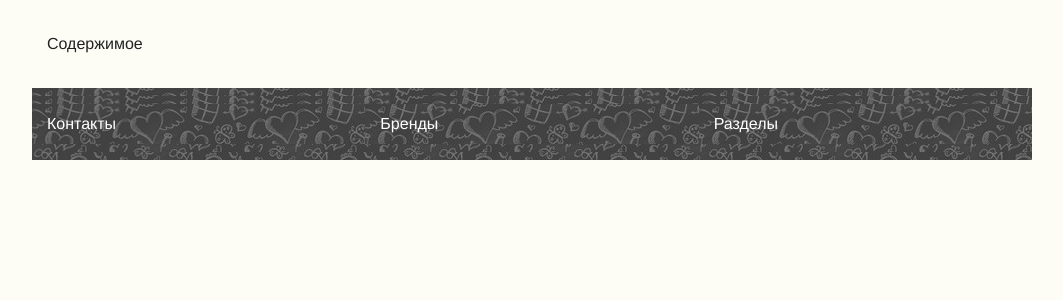
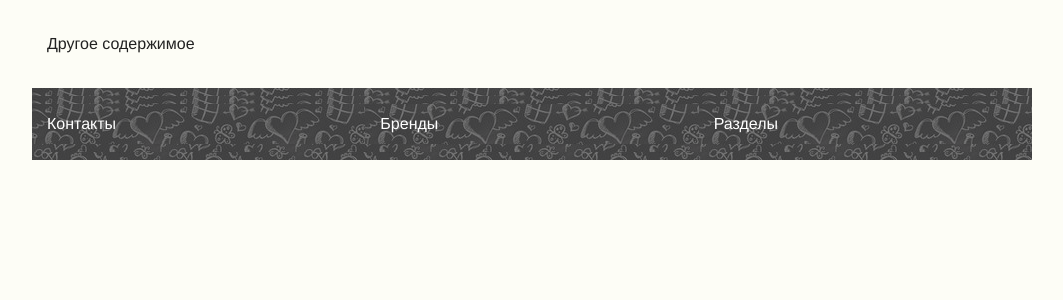
Before and after one commit to GeorgeBramus/template-rainbow-rostov, a PHP site: page / in a window 1280 px wide. Shown: the part 150-450 px from the top of the page, without its empty margins (108-1171 px from the left). Run offline with PHP 8.4, Linux system fonts and the light colour scheme; some libraries are stand-ins or nearby versions.

Commit message:
Другое содержимое

```diff
--- a/index.php
+++ b/index.php
@@ -39,7 +39,7 @@
 <div class="content" role="main">
   <div class="row">
     <div class="small-12 columns">
-      Содержимое
+      Другое содержимое
     </div>
   </div>
 </div>
```
Also changed, not shown: 1 other file.
